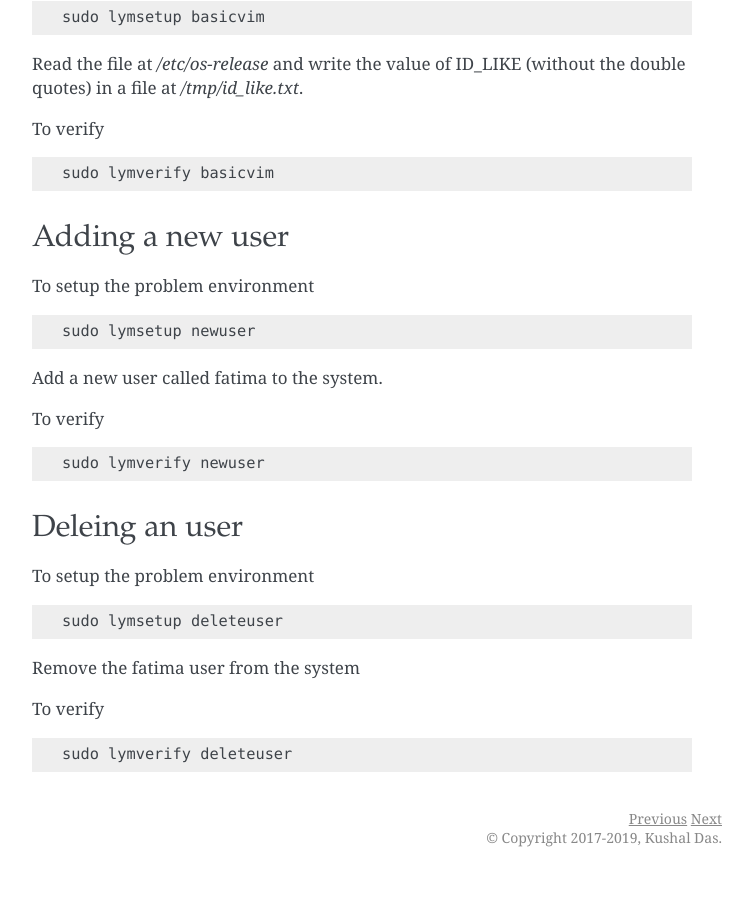
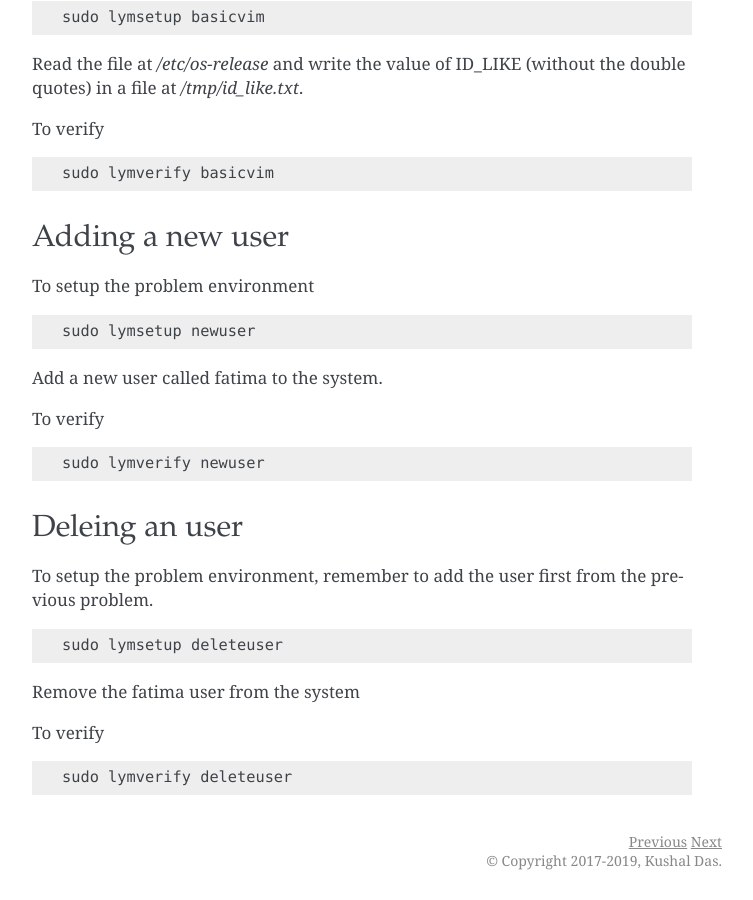
Before and after one commit to kushaldas/lym, a Sphinx documentation site: the page built from docs/workbook.rst, in a window 1280 px wide and 900 px high, scrolled down 1666 px. Shown: the whole window, without its empty margins (388-1141 px from the left). Built offline with Sphinx 7.4.7, drawn with Linux system fonts in a browser that asks for light colours; a script that is not in the unit is left out; before the commit the page ends 2543 px from its top, so only the background shows below that.

Commit message:
updates instruction

```diff
--- a/docs/workbook.rst
+++ b/docs/workbook.rst
@@ -139,7 +139,8 @@ To verify
 Deleing an user
 ------------------
 
-To setup the problem environment
+To setup the problem environment, remember to add the user first from the
+previous problem.
 
 ::
 
```
